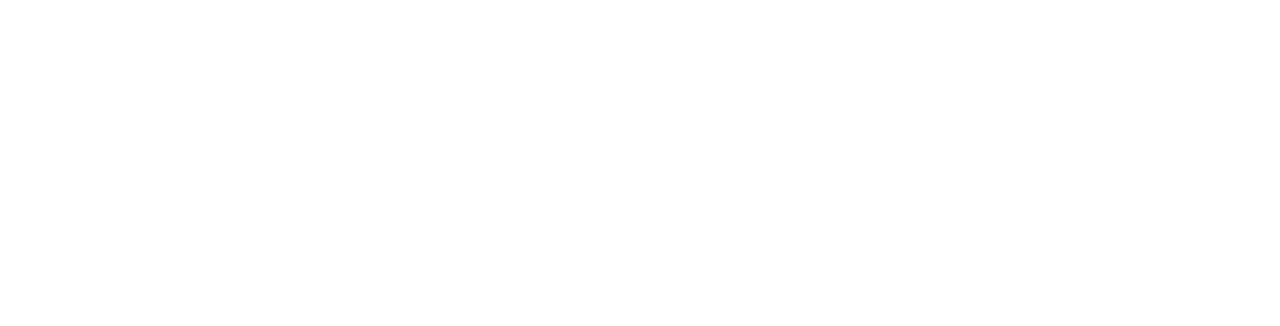
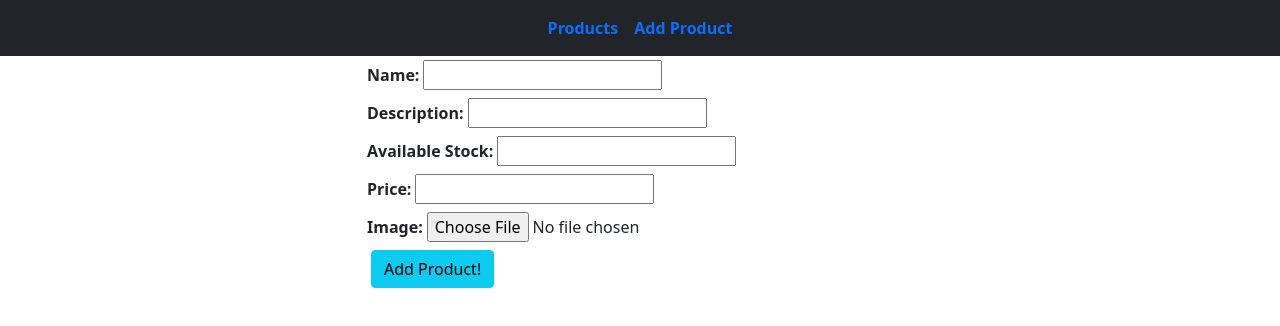
Before and after one commit to Uxman-Arif/Ecommerce-project-frontend-in-ReactJS, a React (Create React App) app: page /add in a window 1280 px wide. Before the commit this address had no page. Shown: the top 326 px of the page. Built offline with nearby package versions, Linux system fonts and the light colour scheme; no server answers.

Commit message:
Third versionn

```diff
--- /dev/null
+++ b/src/components/addprod.jsx
@@ -0,0 +1,33 @@
+import React, {useContext} from 'react';
+import { productcntxt } from '../context/productcontext';
+
+
+export function Addprod() {
+    const prods = useContext(productcntxt);
+    return(
+        <div className="container">
+            <div className="row justify-content-center">
+                <div className="col-6">
+                    <form action="" encType="multipart/form-data" onSubmit={prods.handleupload}>
+                        <label htmlFor="" className='fw-bold'>Name: </label>
+                        <input className='m-1' type="text" name="name" id="" /><br />
+
+                        <label htmlFor="" className='fw-bold'>Description: </label>
+                        <input className='m-1' type="text" name="description" id="" /><br />
+
+                        <label htmlFor="" className='fw-bold'>Available Stock: </label>
+                        <input className='m-1' type="text" name="stk" id="" /><br />
+
+                        <label htmlFor="" className='fw-bold'>Price: </label>
+                        <input className='m-1' type="text" name="price" id="" /><br />
+
+                        <label htmlFor="" className='fw-bold'>Image: </label>
+                        <input className='m-1' type="file" name="picture" id="" /><br />
+
+                        <button className="btn btn btn-info m-1" type='submit'>Add Product!</button>
+                    </form>
+                </div>
+            </div>
+        </div>
+    );
+}
--- /dev/null
+++ b/src/components/navbar.jsx
@@ -0,0 +1,29 @@
+import { Link } from "react-router-dom";
+
+const Navbar = () => {
+  return (
+    <nav className="navbar navbar-expand-lg bg-body-tertiary text-primary bg-dark fw-bold">
+      <div className="container-fluid">
+        <button
+          className="navbar-toggler"
+          type="button"
+          data-bs-toggle="collapse"
+          data-bs-target="#navbarNavAltMarkup"
+          aria-controls="navbarNavAltMarkup"
+          aria-expanded="false"
+          aria-label="Toggle navigation"
+        >
+          <span className="navbar-toggler-icon"></span>
+        </button>
+        <div className="collapse navbar-collapse" id="navbarNavAltMarkup">
+          <div className="navbar-nav w-100 d-flex justify-content-center">
+            <Link className="nav-link" to="/products">Products</Link>
+            <Link className="nav-link" to="/add">Add Product</Link>
+          </div>
+        </div>
+      </div>
+    </nav>
+  );
+};
+
+export default Navbar;
--- a/src/components/products.jsx
+++ b/src/components/products.jsx
@@ -1,7 +1,35 @@
+import React, {useContext} from 'react';
+import { productcntxt } from '../context/productcontext';
+
+
 export function Products() {
+    const prods = useContext(productcntxt);
+    prods?console.log(prods.product.products):console.log('no product found')
     return (
-        <div>
+        <div className="container">
+            <div className="row justify-content-center">
+                {
+                    prods.product.products?
+                    prods.product.products.map((prod)=>(
+                        <div className="col-3">
+                            <div class="card">{prod.picture}
+                                <img class="card-img-top" src={`/uploads/${prod.picture}`} alt="" />
+                                <div class="card-body">
+                                    <h5 class="card-title"><strong>Title</strong>{ prod.name }</h5>
+                                    <p class="card-text"><strong>Description: </strong>{ prod.description }</p>
+                                    <p class="card-text"><strong>Price: </strong>{ prod.price }</p>
+                                    <p class="card-text"><strong>Available Stock: </strong>{ prod.stk_available }</p>
+                                    <a href="" className="btn btn-primary w-100 mt-1">Checkout!</a>
+                                    <button className="btn btn-primary w-100 mt-1">Add to Cart!</button>
+                                </div>
+                            </div>
+                        </div>
+
+                    )):
+                    <h1>No Product Found!</h1>
+                }
+            </div>
             <h1 className='text-danger'>Yes this is product page</h1>
         </div>
-    )
-}
+    );
+};
--- /dev/null
+++ b/src/context/productcontext.jsx
@@ -0,0 +1,53 @@
+import React, {createContext, useState, useEffect} from 'react';
+
+export const productcntxt = createContext(null);
+async function fetchproducts() {
+    const response = await fetch('http://127.0.0.1:8000/products', {method:'GET'});
+    const products = response.json();
+    return products;
+}
+
+export function Productcntxtprovider(props) {
+    const [product, setproduct] = useState([]);
+
+    useEffect(()=>{
+        fetchproducts().then((prod)=>setproduct(prod));
+    });
+
+    async function handleupload(e) {
+        e.preventDefault();
+
+        const formData = new FormData();
+        formData.append('name', e.target.name.value);
+        formData.append('description', e.target.description.value);
+        formData.append('stk', e.target.stk.value);
+        formData.append('price', e.target.price.value);
+        formData.append('picture', e.target.picture.files[0]); // Correct way to get the file
+
+        try {
+            const response = await fetch('http://127.0.0.1:8000/products', {
+                method: 'POST',
+                body: formData // No need for headers, fetch sets them automatically
+            });
+
+            if (!response.ok) {
+                throw new Error('Failed to upload product');
+            }
+
+            e.target.reset();
+
+            // Ensure fetchproducts updates the state properly
+            fetchproducts().then((prod) => setproduct(prod));
+
+        } catch (error) {
+            console.error('Error uploading product:', error);
+        }
+    }
+
+
+
+    return (
+    <productcntxt.Provider value={{product, handleupload}}>
+        {props.children}
+    </productcntxt.Provider>);
+}
--- a/src/index.js
+++ b/src/index.js
@@ -6,16 +6,23 @@
 import reportWebVitals from './reportWebVitals';
 import { BrowserRouter, Routes, Route } from 'react-router-dom';
 import {Products} from './components/products';
+import { Productcntxtprovider } from './context/productcontext';
+import Navbar from './components/navbar';
+import { Addprod } from './components/addprod';
 
 const root = ReactDOM.createRoot(document.getElementById('root'));
 root.render(
   <React.StrictMode>
+    <Productcntxtprovider>
       <BrowserRouter>
+      <Navbar />
         <Routes>
           <Route path='/products' element={<Products />} />
+          <Route path='/add' element={<Addprod />} />
           {/* <App /> */}
         </Routes>
       </BrowserRouter>
+    </Productcntxtprovider>
   </React.StrictMode>
 );
 
```
Lines whose indentation alone changed are shown as unchanged.
